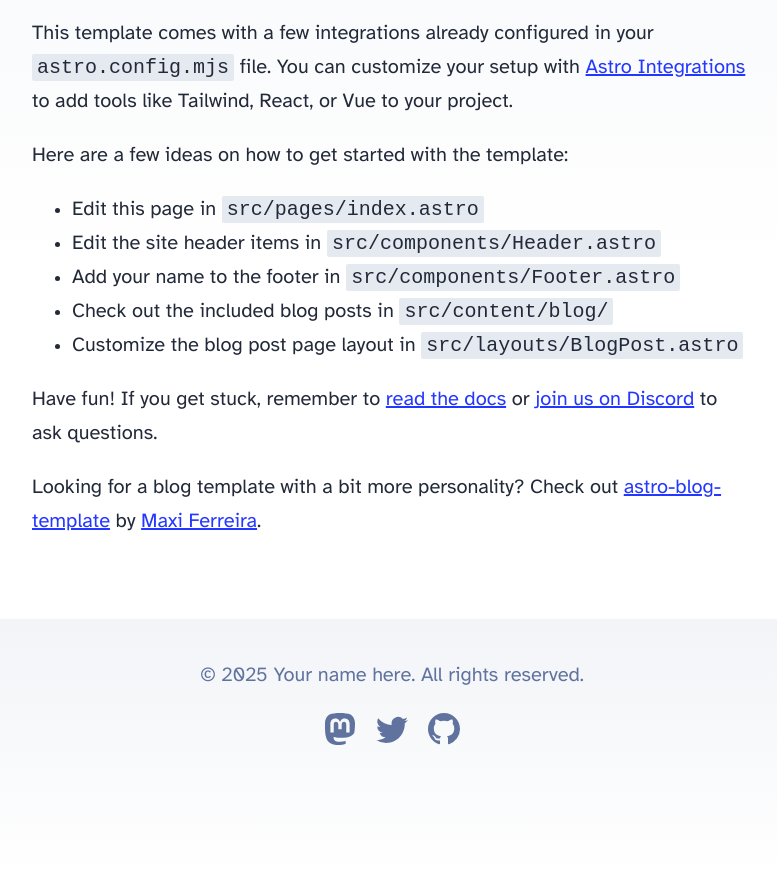
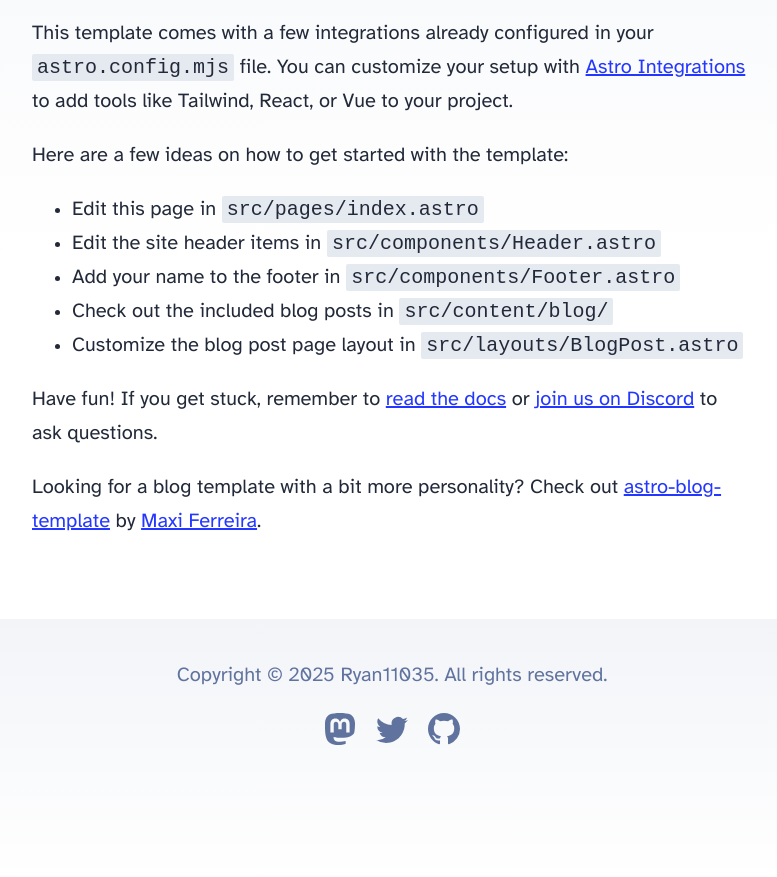
Before and after one commit to Ryan110781/ryan110781.github.io, an Astro site: page / in a window 1280 px wide. Shown: the part 336-1213 px from the top of the page, without its empty margins (248-1025 px from the left). Built offline with nearby package versions, Linux system fonts and the light colour scheme; Astro itself is replaced by a stand-in of ours.

Commit message:
Update Footer.astro

```diff
--- a/src/components/Footer.astro
+++ b/src/components/Footer.astro
@@ -3,7 +3,7 @@ const today = new Date();
 ---
 
 <footer>
-	&copy; {today.getFullYear()} Your name here. All rights reserved.
+	Copyright &copy; {today.getFullYear()} Ryan11035. All rights reserved.
 	<div class="social-links">
 		<a href="https://m.webtoo.ls/@astro" target="_blank">
 			<span class="sr-only">Follow Astro on Mastodon</span>
```
